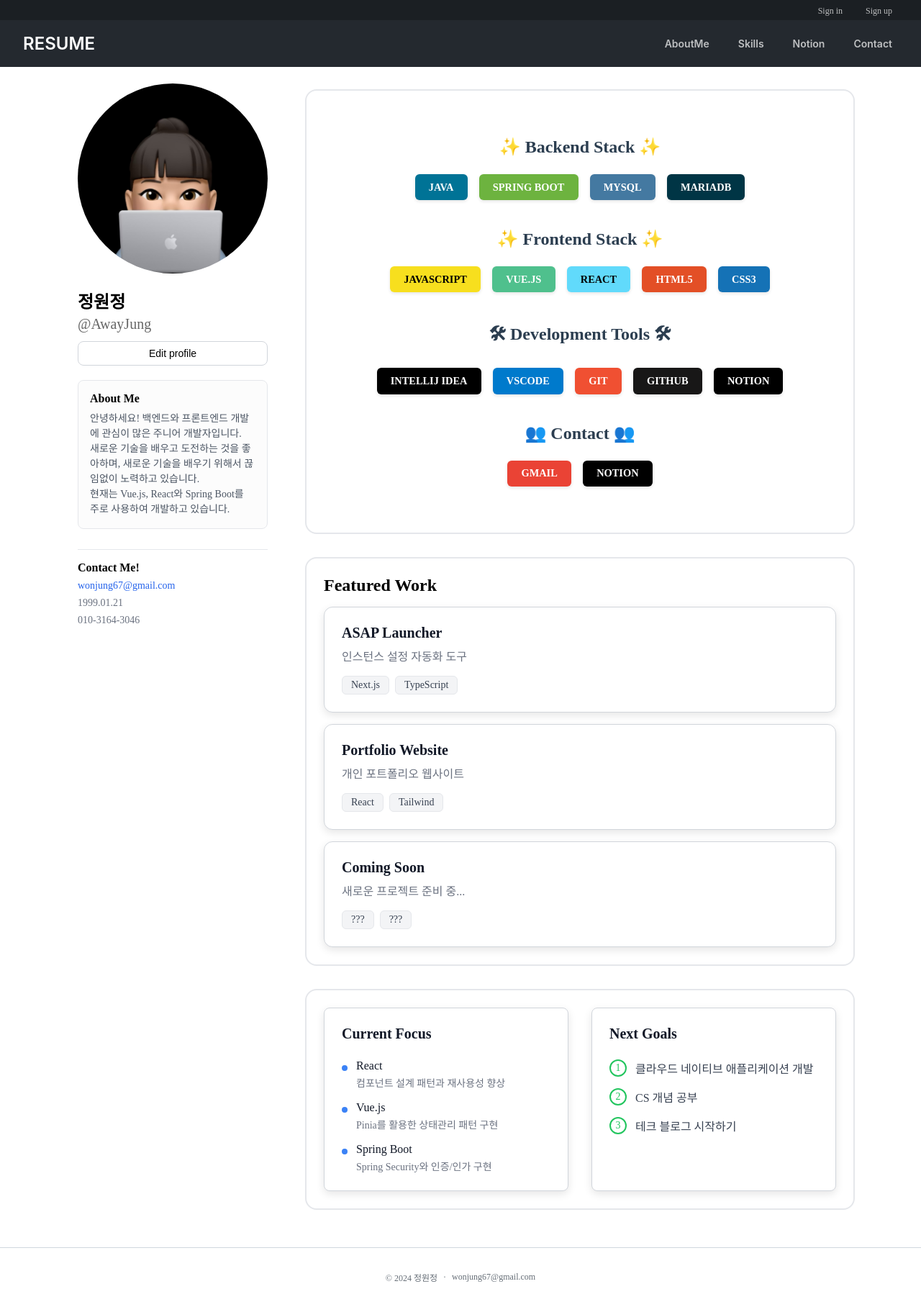
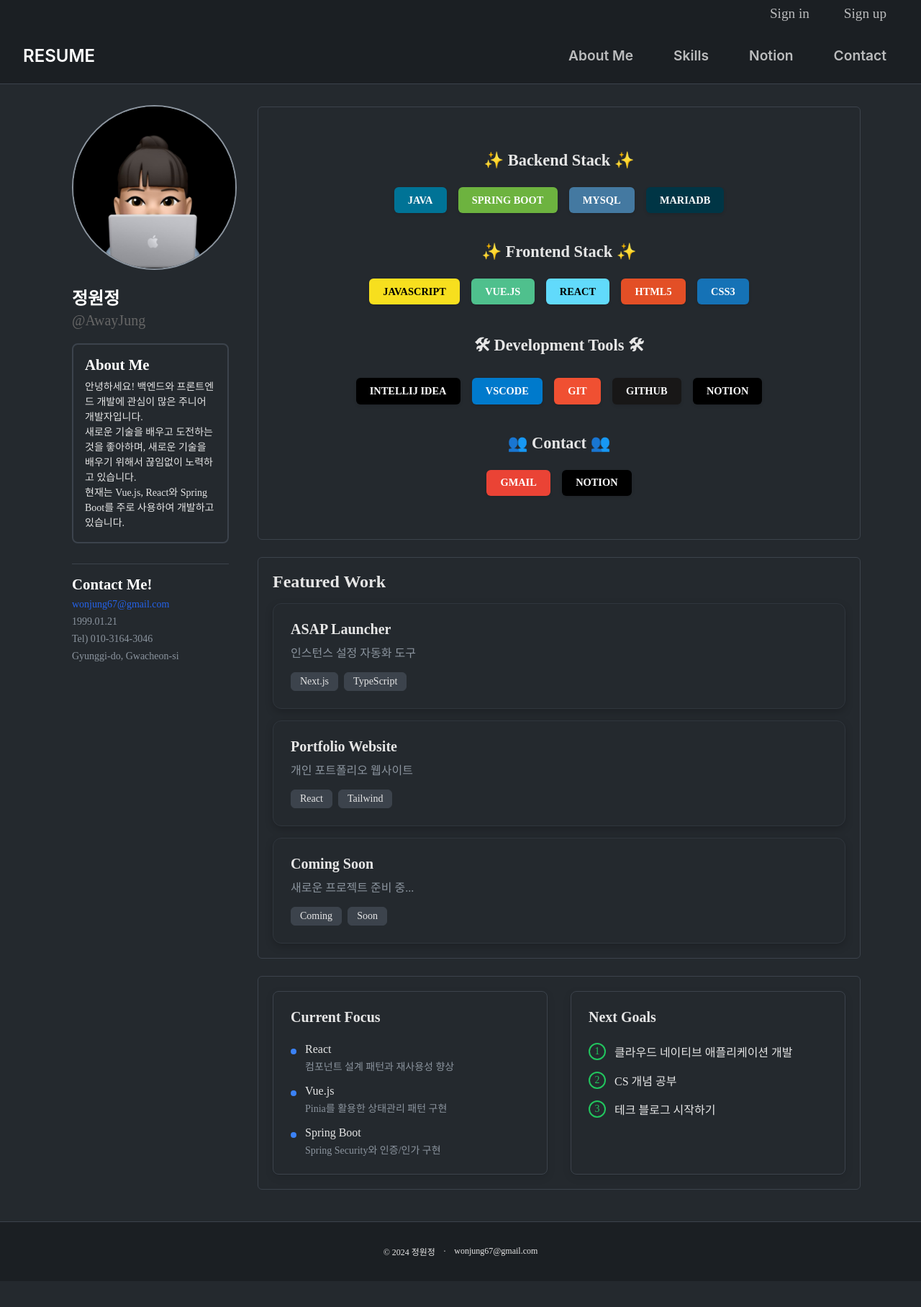
Before and after one commit to AwayJung/wonboard-FE-Vue, a Vue app: page / in a window 1280 px wide. Shown: the whole page at 72% size. After the commit the page ends 1780 px from the top, so only its background shows below. Built offline with nearby package versions, Linux system fonts and the light colour scheme.

Commit message:
update: CSS 색 변경

```diff
--- a/src/App.vue
+++ b/src/App.vue
@@ -30,12 +30,15 @@ export default {
 
 html, body {
   height: 100%;
+  background-color: #24292e;
+  color: #ffffff;
 }
 
 #app {
   min-height: 100vh;
   display: flex;
   flex-direction: column;
+  background-color: #24292e;
 }
 
 .main-content {
@@ -46,4 +49,20 @@ html, body {
   padding: 20px;
 }
 
+::-webkit-scrollbar {
+  width: 8px;
+}
+
+::-webkit-scrollbar-track {
+  background: #24292e;
+}
+
+::-webkit-scrollbar-thumb {
+  background: #383f45;
+  border-radius: 4px;
+}
+
+::-webkit-scrollbar-thumb:hover {
+  background: #454b52;
+}
 </style>
--- a/src/components/MainLayout.vue
+++ b/src/components/MainLayout.vue
@@ -29,9 +29,9 @@ export default {
 <style scoped>
 .main-layout {
   display: grid;
-  grid-template-columns: 300px 1fr;
-  gap: 2rem;
-  padding: 2rem;
+  grid-template-columns: 250px 1fr;
+  gap: 1.5rem;
+  padding: 1.5rem;
   max-width: 1200px;
   margin: 0 auto;
   flex: 1;
@@ -39,7 +39,7 @@ export default {
 
 .profile-area {
   position: sticky;
-  top: 100px;
+  top: 130px;
   align-self: start;
   height: fit-content;
 }
@@ -47,22 +47,22 @@ export default {
 .content-area {
   display: flex;
   flex-direction: column;
-  gap: 2rem;
-  margin-top: 4.5rem;
+  gap: 1.5rem;
+  margin-top: 6.5rem;
 }
 
 .content-section {
   width: 100%;
-  padding: 1.5rem;
-  border: 2px solid #e5e7eb;
-  border-radius: 16px;
+  padding: 1.25rem;
+  border: 1px solid #3c434c;
+  border-radius: 6px;
 }
 
 @media (max-width: 768px) {
   .main-layout {
     grid-template-columns: 1fr;
     padding: 1rem;
-    margin-top: 60px;
+    margin-top: 50px;
   }
 
   .profile-area {
--- a/src/components/common/Footer.vue
+++ b/src/components/common/Footer.vue
@@ -25,9 +25,9 @@
  .site-footer {
   padding: 2rem 0;
   margin-top: auto;
-  border-top: 1px solid #d0d7de;
+  border-top: 1px solid #3c434c;
   font-size: 12px;
-  background-color: #ffffff;
+  background-color: #1b1f23;
  }
 
  .footer-content {
@@ -41,12 +41,12 @@
   display: flex;
   justify-content: center;
   align-items: center;
-  gap: 0.5rem;
+  gap: 0.7rem;
   color: #656d76;
  }
 
  .footer-link {
-  color: #656d76;
+  color: #e6e6e6;
   text-decoration: none;
   transition: color 0.2s ease;
  }
@@ -57,7 +57,7 @@
  }
 
  .separator {
-  color: #656d76;
+  color: #e6e6e6;
  }
 
  @media (max-width: 768px) {
--- a/src/components/common/Header.vue
+++ b/src/components/common/Header.vue
@@ -5,11 +5,13 @@
       <div class="auth-container">
         <ul class="auth-menu">
           <template v-if="!isLoggedIn">
-            <li><router-link to="/login">Sign in</router-link></li>
-            <li><router-link to="/signup">Sign up</router-link></li>
+            <li><a href="/login"><i class="fas fa-sign-in-alt"></i> Sign in</a></li>
+            <li><a href="/signup"><i class="fas fa-user-plus"></i> Sign up</a></li>
           </template>
           <li v-else>
-            <a href="/" @click.prevent="logout" class="logout-btn">Sign out</a>
+            <a href="/" @click.prevent="logout" class="logout-btn">
+              <i class="fas fa-sign-out-alt"></i> Sign out
+            </a>
           </li>
         </ul>
       </div>
@@ -18,19 +20,31 @@
     <!-- 메인 네비게이션 -->
     <div class="main-header">
       <h1 class="name">
-        <router-link to="/" class="name-link">RESUME</router-link>
+        <router-link to="/" class="name-link">
+          <i class="fas fa-code"></i> RESUME
+        </router-link>
       </h1>
       <nav class="main-nav">
-        <router-link class="nav-link" to="/aboutMe">AboutMe</router-link>
-        <router-link class="nav-link" to="/skills">Skills</router-link>
-        <a class="nav-link" href="https://www.notion.so/Study-Away-_-ca55382a6344434ab3a3c5b32414a0e5" target="_blank">Notion</a>
-
-        <router-link class="nav-link" to="/contact">Contact</router-link>
+        <router-link class="nav-link" to="/aboutMe">
+          <i class="fas fa-user"></i>
+          <span>About Me</span>
+        </router-link>
+        <router-link class="nav-link" to="/skills">
+          <i class="fas fa-laptop-code"></i>
+          <span>Skills</span>
+        </router-link>
+        <a class="nav-link" href="https://www.notion.so/..." target="_blank">
+          <i class="fas fa-book"></i>
+          <span>Notion</span>
+        </a>
+        <router-link class="nav-link" to="/contact">
+          <i class="fas fa-envelope"></i>
+          <span>Contact</span>
+        </router-link>
       </nav>
     </div>
   </div>
 </template>
-
  <script>
  export default {
   name: "SubHeader",
@@ -50,15 +64,15 @@
  <style scoped>
 .subheader {
   width: 100%;
-  background-color: #24292f;
+  background-color: #1b1f23;
   position: fixed;
   top: 0;
   z-index: 1000;
+  border-bottom: 1px solid #3c434c;
 }
-
  .auth-section {
   background-color: #1b1f23;
-  padding: 0.3rem 0;
+  padding: 0.5rem 0;
 }
 
  .auth-container {
@@ -80,9 +94,9 @@
  .auth-menu a {
   color: #ffffff;
   text-decoration: none;
-  font-size: 0.75rem;
+  font-size: 1.2rem;
   font-weight: 500;
-  padding: 0.25rem 0.5rem;
+  padding: 0.7rem 1rem;
   border-radius: 4px;
   transition: all 0.2s ease;
   opacity: 0.7;
@@ -129,9 +143,9 @@
  .nav-link {
   color: #ffffff;
   text-decoration: none;
-  font-size: 0.875rem;
+  font-size: 1.2rem;
   font-weight: 600;
-  padding: 0.5rem;
+  padding: 0.7rem 1rem;
   transition: all 0.2s ease;
   position: relative;
   font-family: -apple-system, BlinkMacSystemFont, "Segoe UI", Helvetica, Arial, sans-serif;
--- a/src/components/main/Profile.vue
+++ b/src/components/main/Profile.vue
@@ -7,7 +7,7 @@
     <div class="profile-info">
       <h1 class="name">정원정</h1>
       <div class="username">@AwayJung</div>
-      <button class="edit-btn">Edit profile</button>
+      <!-- <button class="edit-btn">Edit profile</button> -->
 
       <!-- About Me 섹션 -->
       <div class="bio-section">
@@ -24,10 +24,11 @@
       <div class="contact-section">
         <h2 class="bio-title">Contact Me! </h2>
         <a href="mailto:wonjung67@gmail.com" class="email-link">
-          wonjung67@gmail.com
+         wonjung67@gmail.com
         </a>
         <div class="joined-date">1999.01.21</div>
-        <div class="joined-date">010-3164-3046</div>
+        <div class="joined-date">Tel) 010-3164-3046</div>
+        <div class="joined-date">Gyunggi-do, Gwacheon-si</div>
       </div>
     </div>
   </div>
@@ -50,10 +51,11 @@
 }
 
 .profile-img {
-  width: 100%;
+  width: 105%;
   aspect-ratio: 1;
   border-radius: 50%;
   object-fit: cover;
+  border: 2px solid #8b949e;
 }
 
 .profile-info {
@@ -74,7 +76,7 @@
   margin-top: -0.5rem;
 }
 
-.edit-btn {
+/* .edit-btn {
   width: 100%;
   padding: 0.5rem;
   background-color: #fff;
@@ -87,29 +89,30 @@
 
 .edit-btn:hover {
   background-color: #f3f4f6;
-}
+} */
 
 .bio-section {
   display: flex;
   flex-direction: column;
   gap: 0.5rem;
-  border: 1px solid #e5e7eb;
+  border: 2px solid #3c434c;
   border-radius: 0.5rem;
   padding: 1rem;
   margin: 0.5rem 0;
-  background-color: #fcfcfc;
+  background-color: #24292e;
+
 }
 
 
 .bio-title {
-  font-size: 1rem;
+  font-size: 1.3rem;
   font-weight: 600;
   margin: 0;
 }
 
 .bio-text {
   font-size: 0.875rem;
-  color: #4b5563;
+  color: #e6e6e6;
   line-height: 1.5;
   margin: 0;
 }
@@ -119,7 +122,7 @@
   flex-direction: column;
   gap: 0.5rem;
   font-size: 0.875rem;
-  border-top: 1px solid #e5e7eb;
+  border-top: 1px solid #3c434c;
   padding-top: 1rem;
   margin-top: 0.5rem;
 }
@@ -134,6 +137,6 @@
 }
 
 .joined-date {
-  color: #6b7280;
+  color: #8b949e;
 }
 </style>
--- a/src/components/main/ProjectShowcase.vue
+++ b/src/components/main/ProjectShowcase.vue
@@ -34,30 +34,29 @@
           {
             title: "Coming Soon",
             description: "새로운 프로젝트 준비 중...",
-            tags: ["???", "???"]
+            tags: ["Coming", "Soon"]
           }
         ]
       }
     }
   }
   </script>
-
  <style scoped>
  .project-list {
    display: flex;
    flex-direction: column;
    gap: 1rem;
    margin-top: 1rem;
-  position: relative;  /* 추가 */
-  z-index: 1;  /* 추가 */
+   position: relative;
+   z-index: 1;
  }
 
  .project-card {
-  background: white;
+   background: #24292e;  /* 배경색을 메인 배경색과 동일하게 변경 */
    border-radius: 0.75rem;
    padding: 1.5rem;
-  border: 1px solid #d1d5db;
-  box-shadow: rgba(0, 0, 0, 0.1) 0px 4px 12px;
+   border: 1px solid #30363d;  /* 테두리 색상 변경 */
+   box-shadow: rgba(0, 0, 0, 0.2) 0px 4px 12px;  /* 그림자 약간 진하게 */
    position: relative;
    z-index: 2;
  }
@@ -66,11 +65,11 @@
    font-size: 1.25rem;
    font-weight: 600;
    margin-bottom: 0.5rem;
-  color: #111827;
+   color: #e6e6e6;
  }
 
  .project-description {
-  color: #6b7280;
+   color: #8b949e;  /* 설명 텍스트 색상 변경 */
    margin-bottom: 1rem;
  }
 
@@ -81,11 +80,15 @@
  }
 
  .tag {
-  background: #f3f4f6;
+   background:#3c434c;
    padding: 0.25rem 0.75rem;
    border-radius: 0.375rem;
    font-size: 0.875rem;
-  color: #374151;
-  border: 1px solid #e5e7eb;
+   color: #e6e6e6;  /* 태그 텍스트 색상 변경 */
+   border: 1px solid #3c434c;  /* 태그 테두리 색상 변경 */
+ }
+
+ h2 {
+   color: #e6e6e6;  /* Featured Work 제목 색상 변경 */
  }
  </style>
--- a/src/components/main/TechInterests.vue
+++ b/src/components/main/TechInterests.vue
@@ -1,4 +1,3 @@
-<!-- TechInterests.vue -->
 <template>
   <div class="tech-interests">
     <div class="interests-grid">
@@ -44,7 +43,7 @@
         {
           tech: "Spring Boot",
           desc: "Spring Security와 인증/인가 구현"
-},
+        }
       ],
       nextGoals: [
         "클라우드 네이티브 애플리케이션 개발",
@@ -65,24 +64,22 @@
   display: grid;
   grid-template-columns: repeat(auto-fit, minmax(300px, 1fr));
   gap: 2rem;
-  position: relative;  /* 추가 */
-  z-index: 1;  /* 추가 */
 }
 
 .interest-section {
   padding: 1.5rem;
-  background-color: white;
-  border: 1px solid #d1d5db;
+  background-color: #24292e;
+  border: 1px solid #3c434c;
   border-radius: 0.5rem;
-  box-shadow: rgba(0, 0, 0, 0.1) 0px 4px 12px;  /* 더 뚜렷한 그림자 */
-  position: relative;  /* 추가 */
-  z-index: 2;  /* 추가 */
+  box-shadow: rgba(0, 0, 0, 0.1) 0px 4px 12px;
+  width: 100%;
 }
+
 .section-title {
   font-size: 1.25rem;
   font-weight: bold;
   margin-bottom: 1.5rem;
-    color: #111827;
+  color: #e6e6e6;
 }
 
 .focus-list {
@@ -107,13 +104,13 @@
 
 .focus-tech {
   font-weight: 500;
-    color: #111827;
+  color: #e6e6e6;
   margin-bottom: 0.25rem;
 }
 
 .focus-desc {
   font-size: 0.875rem;
-    color: #6b7280;
+  color: #8b949e;
 }
 
 .goals-list {
@@ -141,12 +138,12 @@
 }
 
 .goal-text {
-    color: #374151;
+  color: #e6e6e6;
 }
 
 @media (max-width: 768px) {
-    .interests-grid {
-      grid-template-columns: 1fr;
+  .interest-section {
+    width: 100%;
   }
 }
 </style>
--- a/src/components/main/TechStack.vue
+++ b/src/components/main/TechStack.vue
@@ -30,7 +30,7 @@
         <h2 class="stack-title">👥 Contact 👥</h2>
         <div class="stack-items">
           <a href="mailto:wonjung67@gmail.com" class="tech-badge gmail">GMAIL</a>
-          <a href="https://notion.so/your-page" target="_blank" class="tech-badge notion">NOTION</a>
+          <a href="https://www.notion.so/Study-Away-_-ca55382a6344434ab3a3c5b32414a0e5" target="_blank" class="tech-badge notion">NOTION</a>
         </div>
       </section>
     </div>
@@ -111,6 +111,13 @@
     color: white;
     text-decoration: none;
    }
+   .stack-title {
+    text-align: center;
+    margin: 2.5rem 0 1.5rem;
+    font-size: 1.4rem;
+    font-weight: 600;
+    color: #e6e6e6 !important;
+}
 
    @media (max-width: 768px) {
     .tech-stack {
```
Lines whose indentation alone changed are shown as unchanged.
